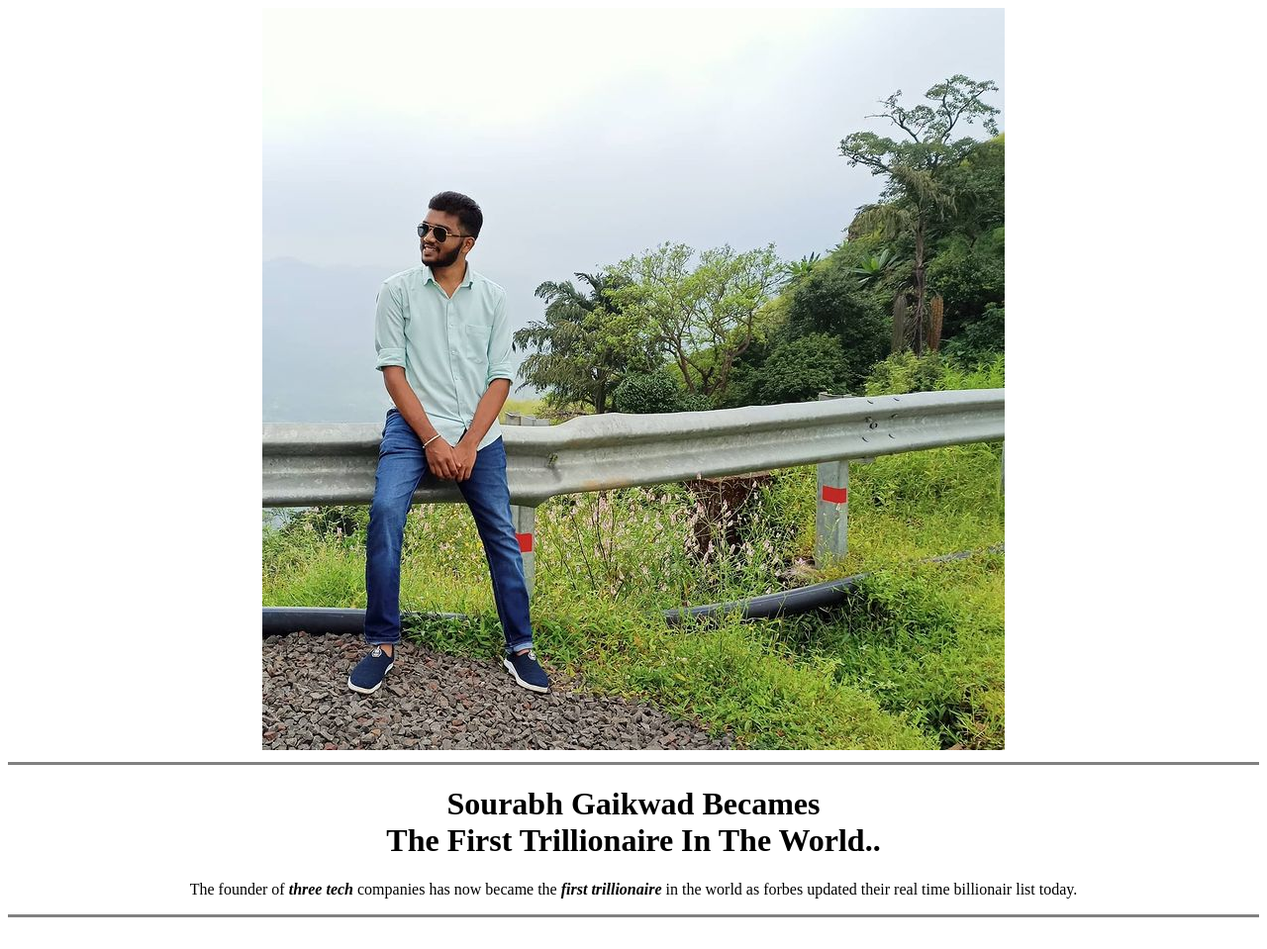
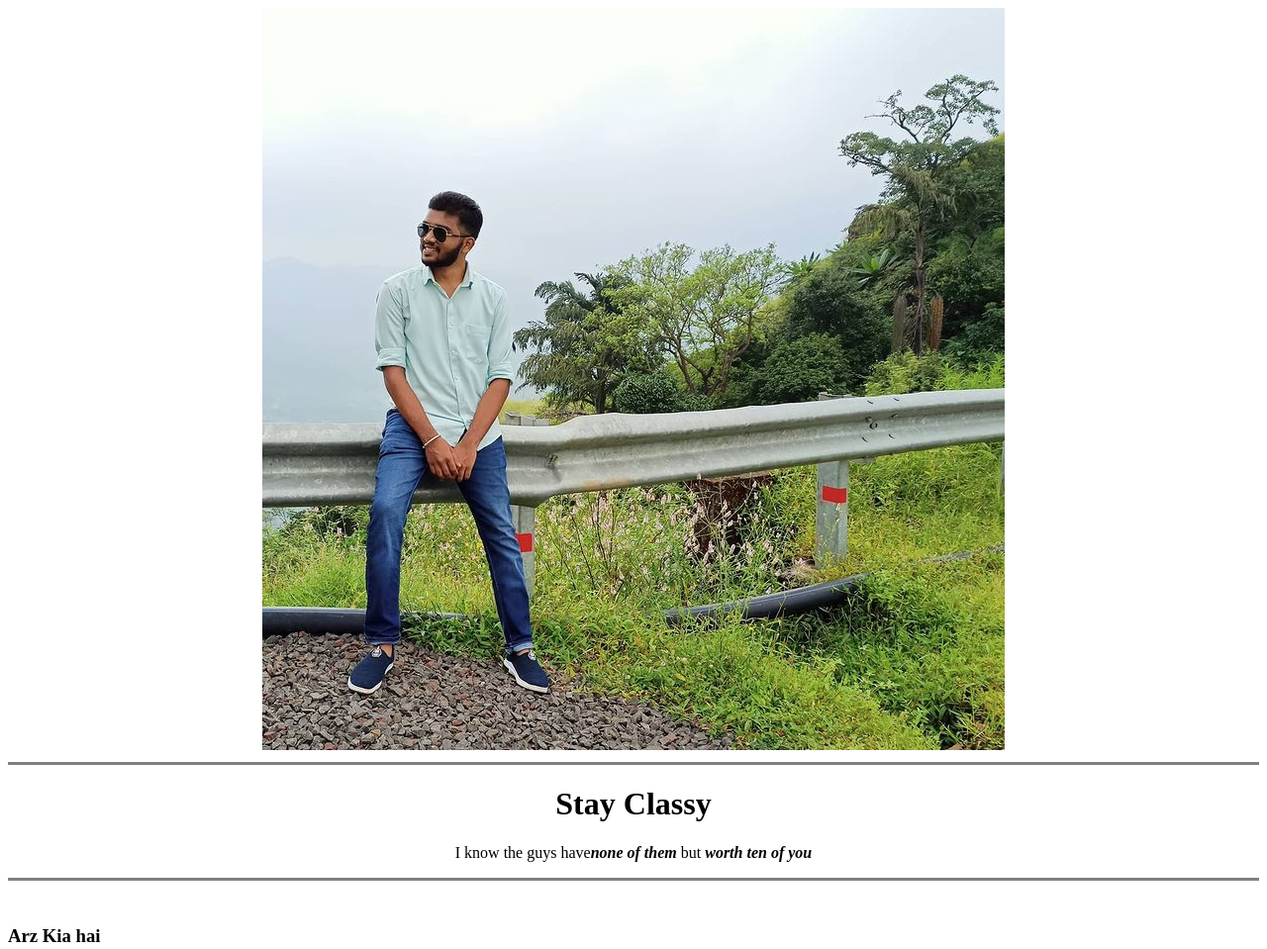
Before and after one commit to sourabhgaikwad2399/cv, a plain HTML site: page index.html in a window 1280 px wide. Shown: the top 959 px of the page at 99% size. Drawn offline with Linux system fonts and the light colour scheme.

Commit message:
Add files via upload

```diff
--- a/index.html
+++ b/index.html
@@ -11,8 +11,8 @@
   <center>
     <img src="Sourabh.jpg" alt="Stark">
     <hr size="3" noshade>
-    <h1> Sourabh Gaikwad Becames <br> The First Trillionaire In The World..</h1>
-    <p>The founder of <strong><em>three tech</em></strong> companies has now became the <strong><em>first trillionaire</em></strong> in the world as forbes updated their real time billionair list today.</p>
+    <h1> Stay Classy </h1>
+    <p>I know the guys have<strong><em>none of them</em></strong> but <strong><em>worth ten of you</em></strong></p>
     <hr size="3" noshade>
   </center>
   <br>
```
